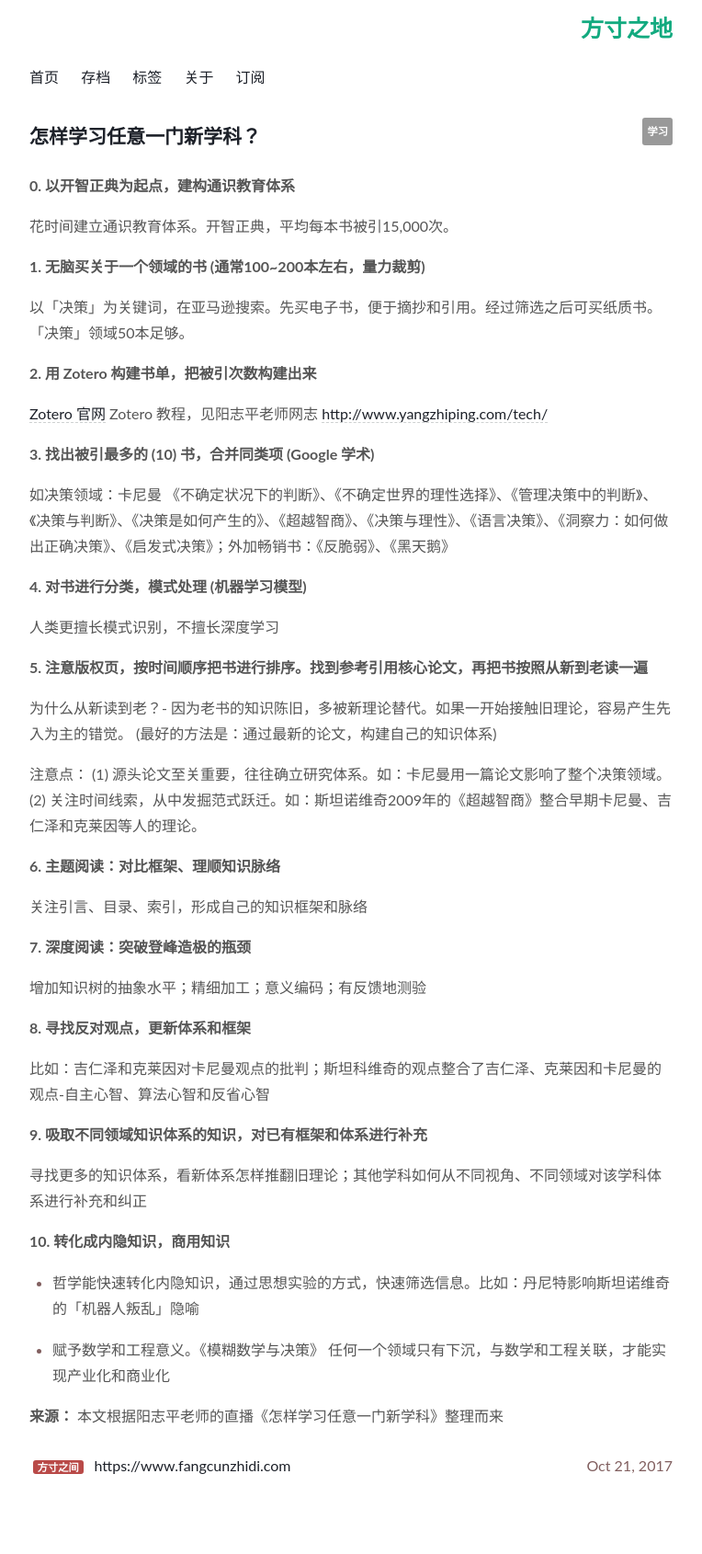
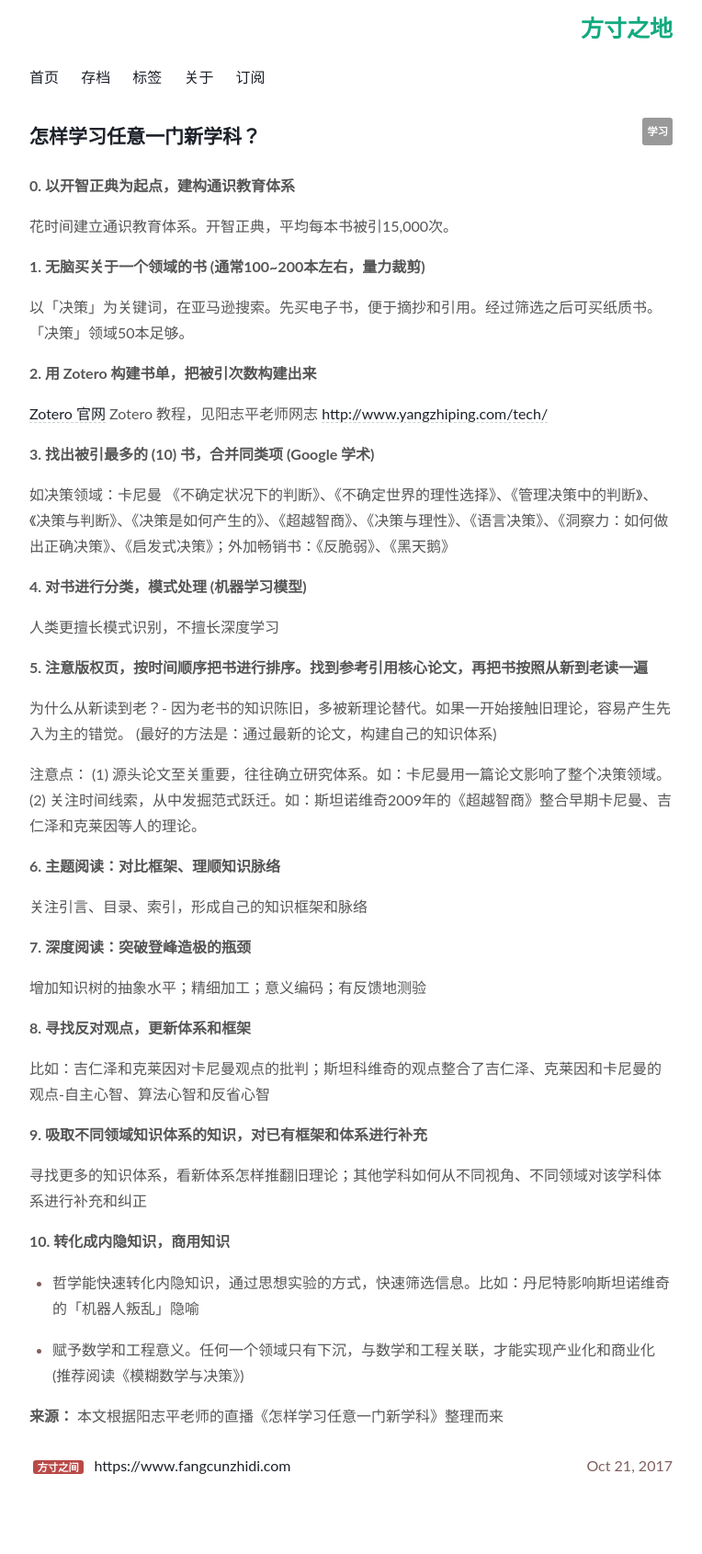
Before and after one commit to Turbo-Snail/ReadingCard, a Jekyll site: the page built from _posts/2017-10-21-How-To-Learn-a- New-Subject.md, in a window 1280 px wide. Shown: the whole page at 92% size, without its empty margins (258-1022 px from the left). Built offline with Jekyll 4.4.1, drawn with Linux system fonts in a browser that asks for light colours; comment, search, counter and statistics services are not loaded.

Commit message:
Update 2017-10-21-How-To-Learn-a- New-Subject.md

```diff
--- a/_posts/2017-10-21-How-To-Learn-a- New-Subject.md
+++ b/_posts/2017-10-21-How-To-Learn-a- New-Subject.md
@@ -58,7 +58,7 @@ Zotero 教程，见阳志平老师网志 <http://www.yangzhiping.com/tech/>
 
 - 哲学能快速转化内隐知识，通过思想实验的方式，快速筛选信息。比如：丹尼特影响斯坦诺维奇的「机器人叛乱」隐喻
 
-- 赋予数学和工程意义。《模糊数学与决策》
-任何一个领域只有下沉，与数学和工程关联，才能实现产业化和商业化
+- 赋予数学和工程意义。任何一个领域只有下沉，与数学和工程关联，才能实现产业化和商业化
+(推荐阅读《模糊数学与决策》)
 
 **来源：** 本文根据阳志平老师的直播《怎样学习任意一门新学科》整理而来
```
